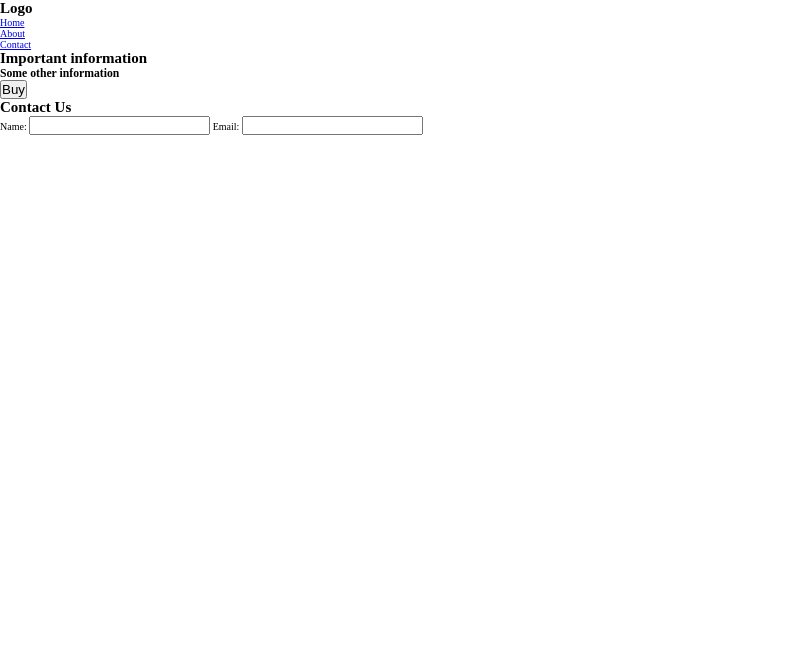
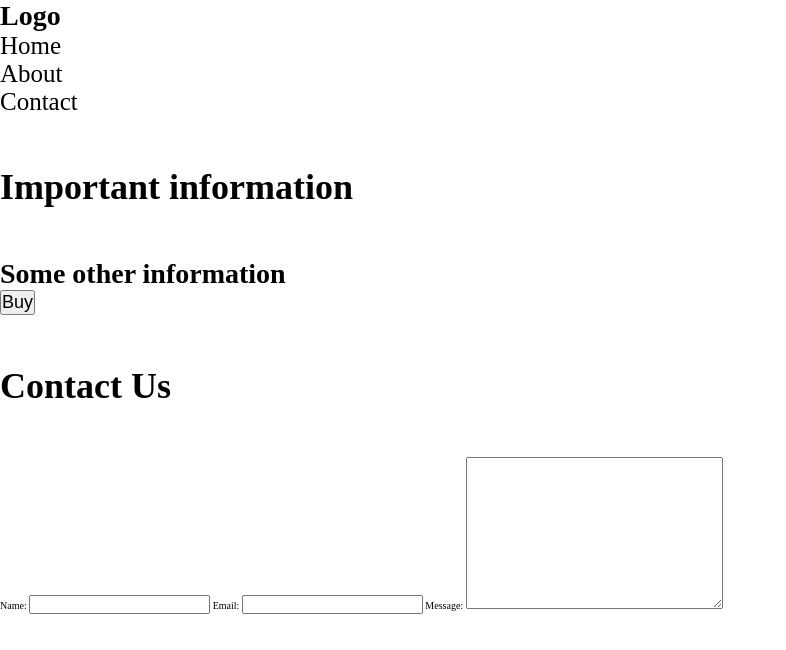
Before and after one commit to tocs77/html5-css-course, a plain HTML site: page index.html in a window 1280 px wide. Shown: the whole page, without its empty margins (0-786 px from the left). Drawn offline with Linux system fonts and the light colour scheme.

Commit message:
Basic styles

```diff
--- a/index.html
+++ b/index.html
@@ -30,10 +30,12 @@
             <h2>Contact Us</h2>
         </header>
         <form>
-            <label for="name">Name:</label>
+            <label for="name-input">Name:</label>
             <input type="text" name="name" id="name-input">
-            <label for="email">Email:</label>
+            <label for="email-input">Email:</label>
             <input type="email" name="email" id="email-input">
+            <label for="message-input">Message:</label>
+            <textarea name="message" id="message-input" cols="30" rows="10"></textarea>
         </form>
     </section>
 </body>
--- a/style.css
+++ b/style.css
@@ -7,3 +7,26 @@
 html {
   font-size: 62.5%;
 }
+
+h1 {
+  font-size: 2.8rem;
+}
+
+h2 {
+  font-size: 3.6rem;
+  padding: 5rem 0rem;
+}
+
+a {
+  color: black;
+  text-decoration: none;
+  font-size: 2.5rem;
+}
+
+h3 {
+  font-size: 2.8rem;
+}
+
+button {
+  font-size: 1.8rem;
+}
```
